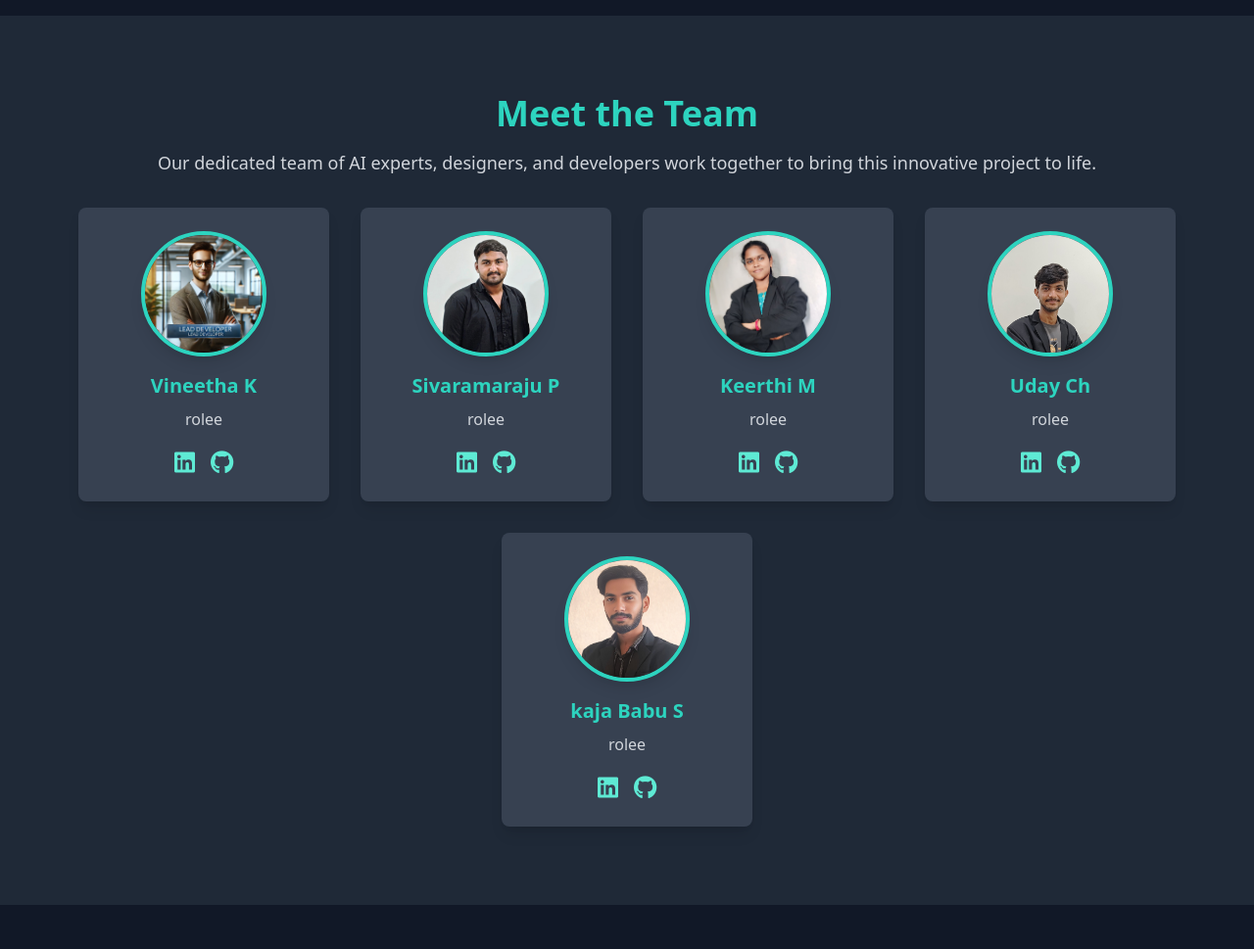
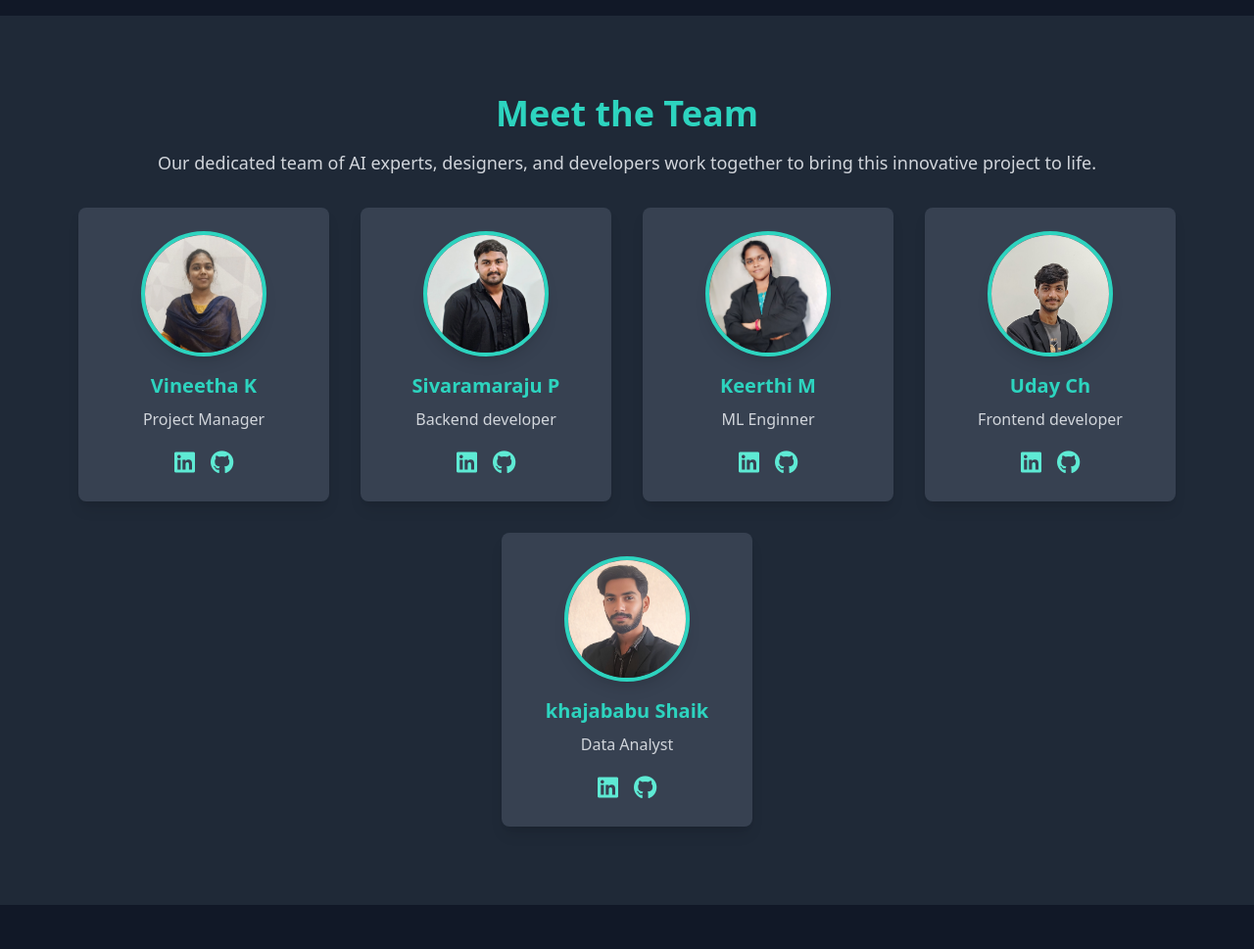
Before and after one commit to SivaRamaRaju2310/FinalYearProject, a Flask app: page / in a window 1280 px wide. Shown: the part 2227-3196 px from the top of the page at 98% size. Run offline with Flask 3, Linux system fonts and the light colour scheme; parts of the project's set-up code (start-up, migrations or seed data) failed here and were passed over; some libraries are stand-ins or nearby versions.

Commit message:
commited

```diff
--- a/templates/landing.html
+++ b/templates/landing.html
@@ -223,11 +223,11 @@
 
         <div class="mt-8 flex flex-wrap justify-center gap-4 md:gap-8">
             {% for member in [
-                {'name': 'Vineetha K', 'role': 'rolee', 'linkedin': 'https://www.linkedin.com/in/vineetha-kadimisetti-30297a270', 'github': 'https://github.com/vineetha-2606', 'image': 'team1.jpg'},
-                {'name': 'Sivaramaraju P', 'role': 'rolee', 'linkedin': 'https://www.linkedin.com/in/sivaramaraju-pakalapati-b45045270/', 'github': 'https://github.com/SivaRamaRaju2310', 'image': 'team2.jpg'},
-                {'name': 'Keerthi M', 'role': 'rolee', 'linkedin': 'https://www.linkedin.com/in/keerthi-muthabathula-715909321', 'github': 'https://github.com/Keerthi19591', 'image': 'team3.jpg'},
-                {'name': 'Uday Ch', 'role': 'rolee', 'linkedin': 'https://www.linkedin.com/in/uday-kiran-8bb4342a1', 'github': 'https://github.com/Udaykiran265276', 'image': 'team4.jpg'},
-                {'name': 'kaja Babu S', 'role': 'rolee', 'linkedin': 'https://www.linkedin.com/in/khajababu-shaik-4b3128358', 'github': 'https://github.com/khaja551', 'image': 'team5.jpg'}
+                {'name': 'Vineetha K', 'role': 'Project Manager', 'linkedin': 'https://www.linkedin.com/in/vineetha-kadimisetti-30297a270', 'github': 'https://github.com/vineetha-2606', 'image': 'team1.jpg'},
+                {'name': 'Sivaramaraju P', 'role': 'Backend developer', 'linkedin': 'https://www.linkedin.com/in/sivaramaraju-pakalapati-b45045270/', 'github': 'https://github.com/SivaRamaRaju2310', 'image': 'team2.jpg'},
+                {'name': 'Keerthi M', 'role': 'ML Enginner', 'linkedin': 'https://www.linkedin.com/in/keerthi-muthabathula-715909321', 'github': 'https://github.com/Keerthi19591', 'image': 'team3.jpg'},
+                {'name': 'Uday Ch', 'role': 'Frontend developer', 'linkedin': 'https://www.linkedin.com/in/uday-kiran-8bb4342a1', 'github': 'https://github.com/Udaykiran265276', 'image': 'team4.jpg'},
+                {'name': 'khajababu Shaik', 'role': 'Data Analyst', 'linkedin': 'https://www.linkedin.com/in/khajababu-shaik-4b3128358', 'github': 'https://github.com/khaja551', 'image': 'team5.jpg'}
             ] %}
             <div class="w-full sm:w-64 p-4 md:p-6 bg-gray-700 rounded-lg hover:scale-105 transition shadow-lg">
                 <!-- Profile Image -->
```
Also changed, not shown: static/team1.jpg.
